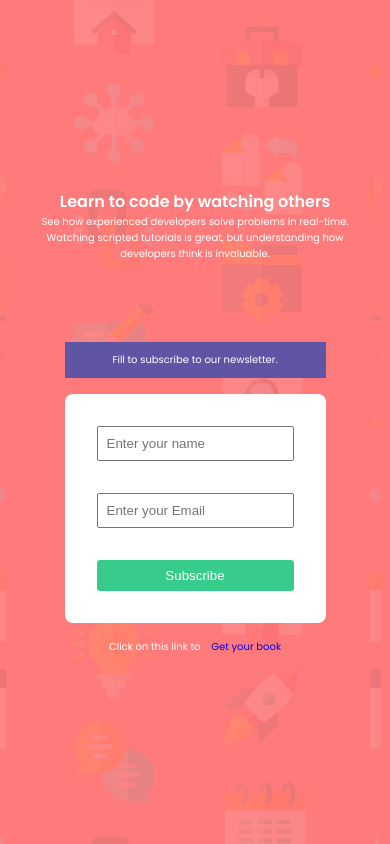
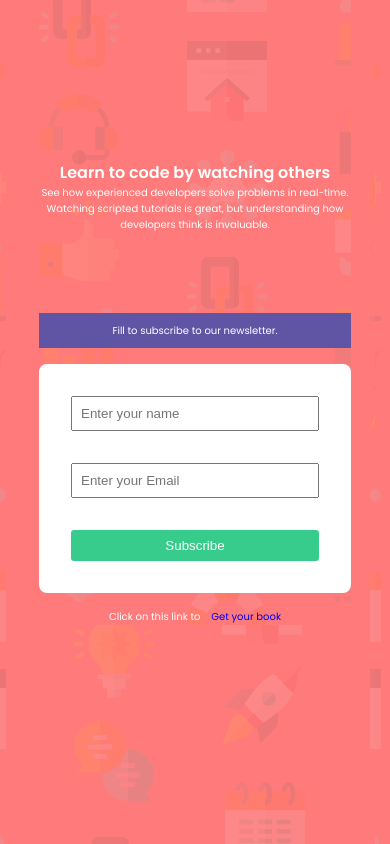
Before and after one commit to Geoladapo/subscription, a plain HTML site: page index.html in a window 390 px wide. Drawn offline with Linux system fonts and the light colour scheme.

Commit message:
subscribe

```diff
--- a/style.css
+++ b/style.css
@@ -7,25 +7,26 @@
 body {
   width: 100%;
   font-size: 62.5%;
+  height: 100%;
   font-family: 'Poppins', sans-serif;
 }
 
 .container {
   width: 1440px;
   background: hsl(0, 100%, 74%);
-  margin: 20rem auto;
+  margin: 10rem auto;
   background-image: url(./images/bg-intro-desktop.png);
 }
 
 .container__div {
-  width: 60%;
+  width: 100%;
   margin: 0 auto;
 
   display: flex;
   justify-content: center;
-  gap: 10rem;
+  gap: 5rem;
   align-items: center;
-  padding: 2rem;
+  padding: 10rem;
 }
 
 .container__text {
@@ -77,7 +78,6 @@ body {
 
 .link {
   text-align: center;
-
   color: #fff;
 }
 
@@ -87,25 +87,39 @@ body {
 }
 
 @media screen and (max-width: 650px) {
-  .container {
-    margin: 0;
+  body {
     width: 100%;
     height: 100vh;
     background: hsl(0, 100%, 74%);
     background-image: url(./images/bg-intro-mobile.png);
+  }
+
+  .container {
+    width: 80%;
+    margin: 0 auto;
+    padding-top: 10rem;
 
     display: flex;
     justify-content: center;
-    flex-direction: column;
+    align-items: center;
   }
 
   .container__div {
-    width: 100%;
+    padding: 0;
     text-align: center;
+
     display: flex;
     flex-direction: column;
     justify-content: center;
     align-items: center;
     gap: 5rem;
   }
+
+  .container__text {
+    width: 100%;
+  }
+
+  .container__form {
+    width: 100%;
+  }
 }
```
